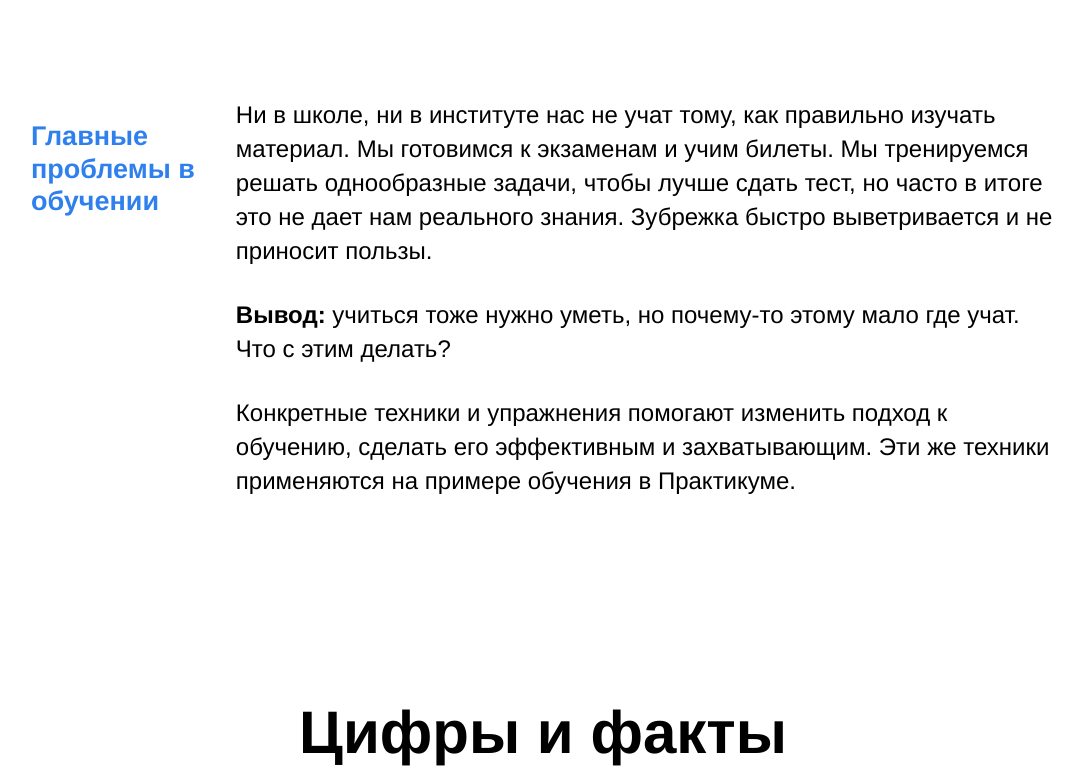
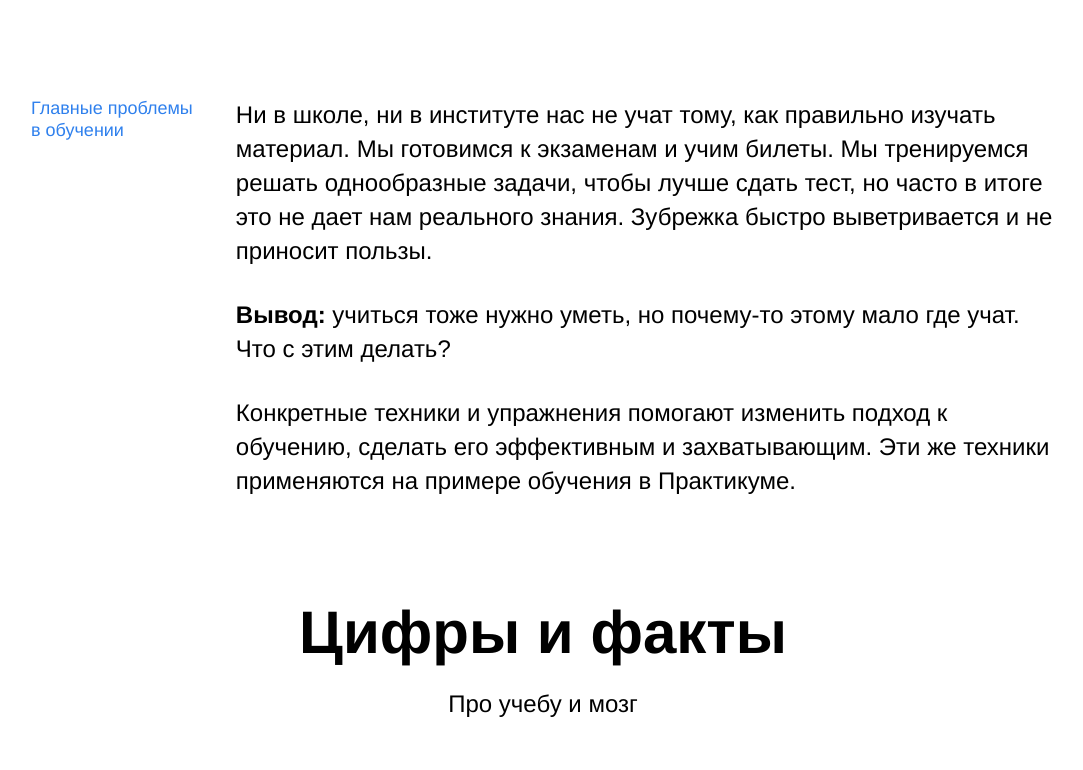
Before and after one commit to MarinaBrodiansky/how-to-learn, a plain HTML site: page index.html in a window 1280 px wide. Shown: the part 758-1528 px from the top of the page, without its empty margins (97-1180 px from the left). Drawn offline with Linux system fonts and the light colour scheme.

Commit message:
поправила марджины

```diff
--- a/index.html
+++ b/index.html
@@ -13,7 +13,7 @@
         <img src="./images/logo_place_header.svg" alt="логотип" class="logo logo_place_header">
         <h1 class= "header__title">Научиться учиться</h1>
         <p class= "header__subtitle">Какие современные и эффективные подходы к обучению вы можете использовать в своей жизни?
-          <a href="#" class="header__link"> Узнать→</a>
+          <a href="#" class="header__link"> Узнать&rarr;</a>
         </p>
         <div class="header main-illustration"></div>
         <img src="./images/header-image.png" alt="картина опять двойка!" class="header__main-illustration">
@@ -23,9 +23,7 @@
       <main class="content">
        <section class="description">
         <div class="two-columns">
-         <div class="two-columns__brief">
-          <h2>Главные проблемы в обучении</h2>
-        </div>
+         <h2 class="two-columns__brief">Главные проблемы в обучении</h2>
         <div class="two-columns__main-text">
          <p class="two-columns__paragraph">Ни в школе, ни в институте нас не учат тому, как правильно изучать материал. Мы готовимся к экзаменам и учим билеты. Мы тренируемся решать однообразные задачи, чтобы лучше сдать тест, но часто в итоге это не дает нам реального знания. Зубрежка быстро выветривается и не приносит пользы.</p>
          <p class="two-columns__paragraph"><span class="two-columns__span-accent">Вывод:</span> учиться тоже нужно уметь, но почему-то этому мало где учат. Что с этим делать?</p>
--- a/styles/style.css
+++ b/styles/style.css
@@ -11,6 +11,7 @@
   position: relative;
   height: 100vh;
   background-color: #f2f2f2;
+  overflow: hidden;
 }
 
 .logo {
@@ -92,8 +93,8 @@
  font-size: 18px;
  font-weight: normal;
  color:#2f80ed;
- margin-top: 0;
- margin-bottom: 0;
+ margin: 0;
+ padding: 0;
 }
 
 .two-columns__main-text {
@@ -140,8 +141,8 @@
  font-size: 60px;
  font-weight: 600;
  text-align: center;
- margin-top: 100px;
- margin-bottom: 0px;
+ margin-top: 0;
+ margin-bottom: 0;
 }
 
 .section-subtitle {
```
